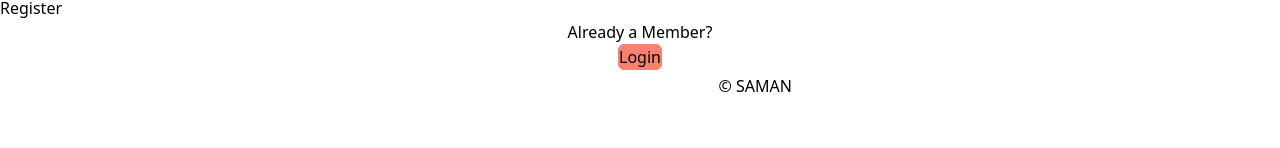
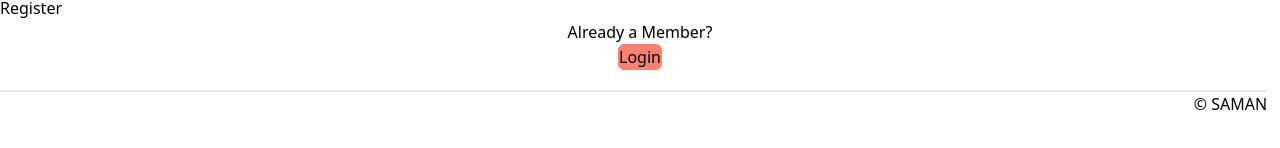
Before and after one commit to mathaimoua/SAMAN2, a React (Create React App) app: page /#/home in a window 1280 px wide. Shown: the part 340-488 px from the top of the page. Built offline with nearby package versions, Linux system fonts and the light colour scheme; no server answers.

Commit message:
Changed footer styling

```diff
--- a/src/components/Footer/Footer.jsx
+++ b/src/components/Footer/Footer.jsx
@@ -1,4 +1,4 @@
-import React from 'react';
+import React from "react";
 
 // This is one of our simplest components
 // It doesn't have local state, so it can be a function component.
@@ -6,7 +6,11 @@ import React from 'react';
 // or even care what the redux state is, so it doesn't need 'connect()'
 
 function Footer() {
-  return <footer className='text-center mt-1 md:ml-[18%]'>&copy; SAMAN</footer>;
+  return (
+    <footer className="mr-[1%] text-right mt-5 border-t-2 border-zinc-200">
+      &copy; SAMAN
+    </footer>
+  );
 }
 
 export default Footer;
```
